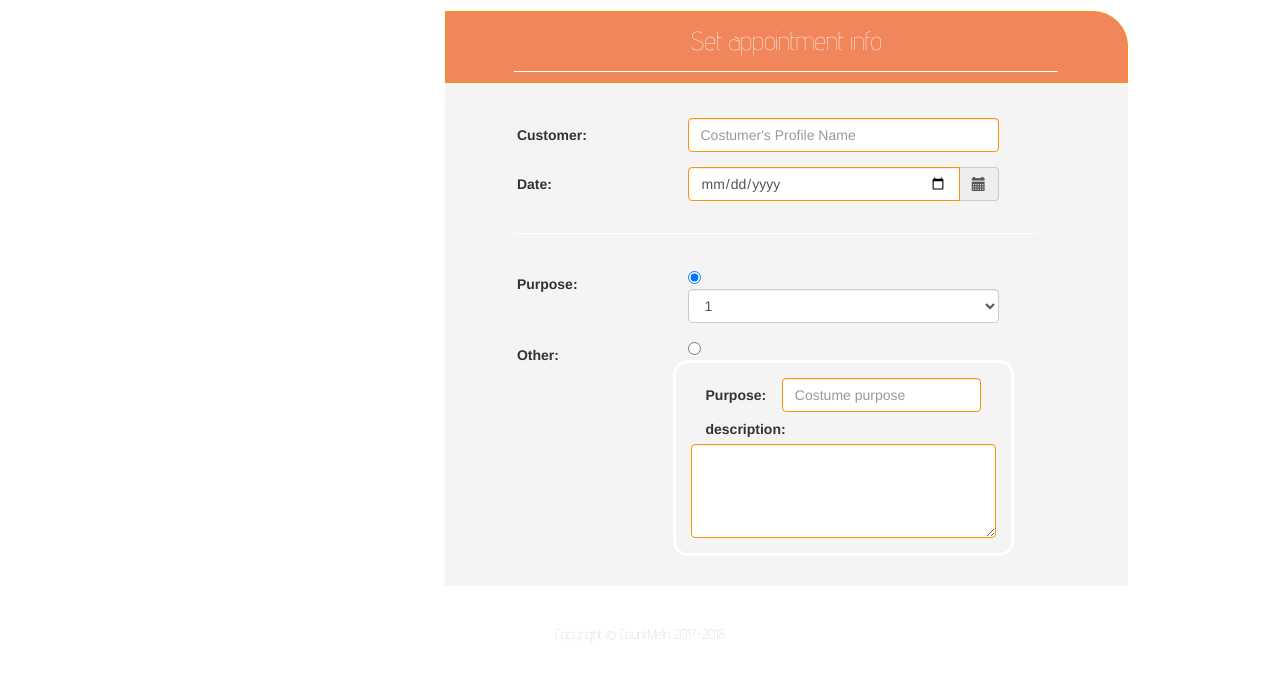
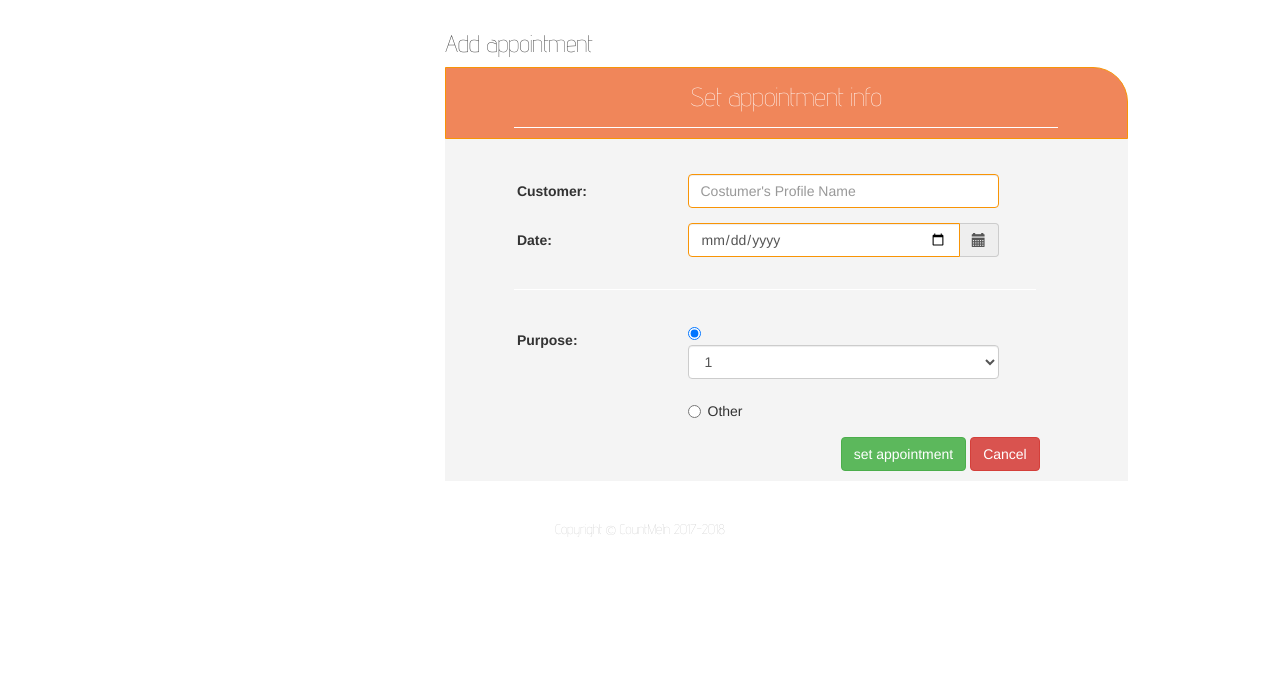
Before and after one commit to Nid173/CountMeIn_Project, a plain HTML site: page addAppointment.html in a window 1280 px wide. Shown: the part 66-746 px from the top of the page. Drawn offline with nearby package versions, Linux system fonts and the light colour scheme.

Commit message:
add layou ready

```diff
--- a/addAppointment.html
+++ b/addAppointment.html
@@ -51,10 +51,12 @@
     </header>
 
 
-
     <main>
-      <div class="container">
+        <div class="container">
         <div class="row">
+          <div class="col-md-offset-4">
+            <h1>Add appointment</h1>
+          </div>
           <div class="col-md-offset-1 col-md-3">
           </div>
 
@@ -108,23 +110,26 @@
 
 
               <div class="form-group row">
-                <label for="purpose_select" class=" col-md-3 col-xs-10 col-md-offset-1">Other:
-                </label>
-                <div class="col-md-6 col-xs-12">
-                  <input type="radio" class="inline-radio" name="purpose_radio">
+                <label class="radio-inline col-md-3 col-xs-10 col-md-offset-4 otherRadio"><input type="radio" name="purpose_radio" onclick="ShowOtherPurpose();" >Other</label>
+                <div class="col-md-6 col-md-offset-4 col-xs-12">
                   <div class="form-group row" id="otherPurpose">
                     <label class="col-md-3 col-xs-12">Purpose:</label>
                     <div class="col-md-9 col-xs-12">
-                      <input class="form-control" type="text" placeholder="Costume purpose">
+                      <input class="form-control" type="text" placeholder="custom">
                     </div>
 
                     <label for="purpose_description" class="col-xs-12">description:</label>
                     <textarea class="form-control" rows="4" id="purpose_description"></textarea>
 
-
+                      <label class="checkbox-inline"><input type="checkbox" value="">save the information as a new purpose.</label>
                   </div>
 
                 </div>
+              </div>
+              <div class="col-sm-offset-7 col-xs-offset-2 ">
+                <button type="submit" class="btn btn-success">set appointment</button>
+                <button type="submit" class="btn btn-danger">Cancel</button>
+
               </div>
 
             </form>
@@ -142,6 +147,5 @@
     <footer>
       Copyright © CountMeIn 2017-2018
     </footer>
-
   </body>
 </html>
--- a/includes/main.js
+++ b/includes/main.js
@@ -94,3 +94,12 @@ $(document).ready(function(){
     $content.slideToggle();
   });
 });
+function HideOtherPurpose(){
+	document.getElementById("otherPurpose").style.display="none"
+	document.getElementById("purpose_select").disabled=false;
+}
+function ShowOtherPurpose(){
+	document.getElementById("otherPurpose").style.display="block"
+	document.getElementById("purpose_select").disabled=true;
+
+}
--- a/includes/style.css
+++ b/includes/style.css
@@ -169,7 +169,7 @@ border:0;
     box-shadow: none;
     min-height:30px;
     height: auto;
-border-radius: 0 50px 50px 0 !important;
+		border-radius: 0 50px 50px 0 !important;
 }
 
 .dateCircle {
@@ -220,6 +220,7 @@ background-size:25px 25px;
 
 #addappointment-form{
   padding-top: 35px;
+	padding-bottom: 10px;
 
 }
 #addappointment-form label{
@@ -240,6 +241,10 @@ background-size:25px 25px;
 	border-radius: 15px;
 	background-color: #f4f4f4;
 	padding: 15px;
+	display: none;
+}
+.otherRadio{
+	padding-left: 35px;
 }
 #otherPurpose>textarea{
 	border: 1px solid #f89406;
```
Also changed, not shown: Appointments.html (+1 -1 lines).
